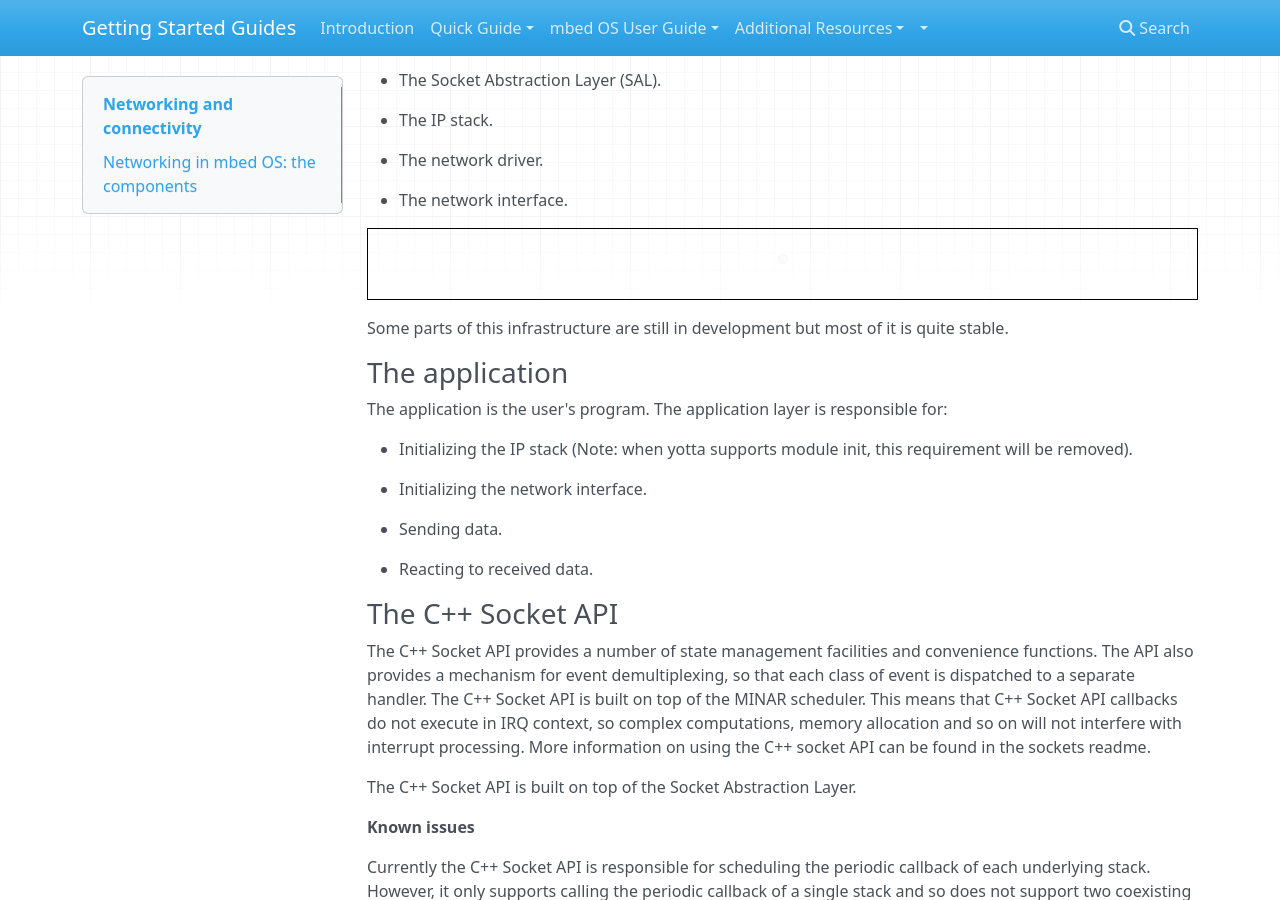
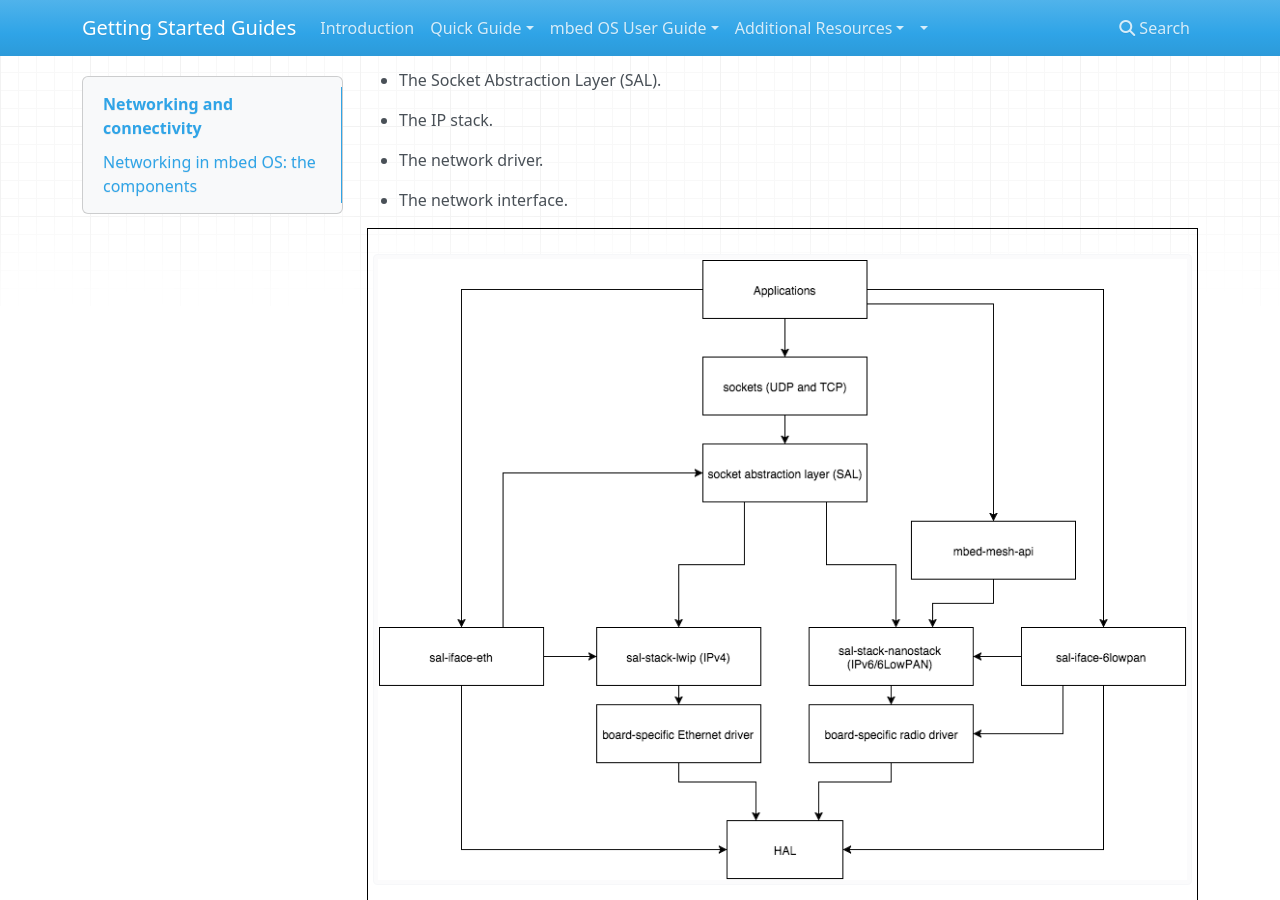
Before and after one commit to ARMmbed/GettingStartedmbedOS, an MkDocs documentation site: the page built from Docs/Full_Guide/networking.md, in a window 1280 px wide and 900 px high, scrolled down 473 px. Built offline with MkDocs 1.6.1, drawn with Linux system fonts in a browser that asks for light colours; nearby versions of some CDN libraries; old or Windows-style settings are respelled for this version of MkDocs.

Commit message:
Bad image link

```diff
--- a/Docs/Full_Guide/networking.md
+++ b/Docs/Full_Guide/networking.md
@@ -21,7 +21,7 @@ Networking in mbed OS is broken down into several components:
 
 * The network interface.
 
-<span style="display:block; text-align:center; padding:5px; border:1px solid #000;">![](Full_Guide/Images/networkstacks.png)</span>
+<span style="display:block; text-align:center; padding:5px; border:1px solid #000;">![](../Full_Guide/Images/networkstacks.png)</span>
 
 Some parts of this infrastructure are still in development but most of it is quite stable.
 
```
